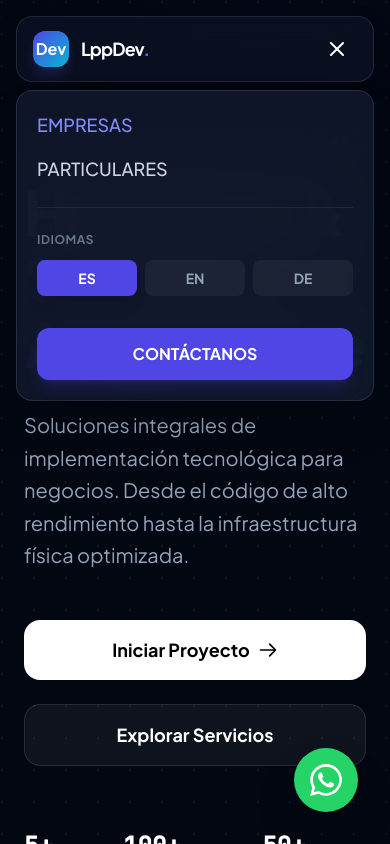
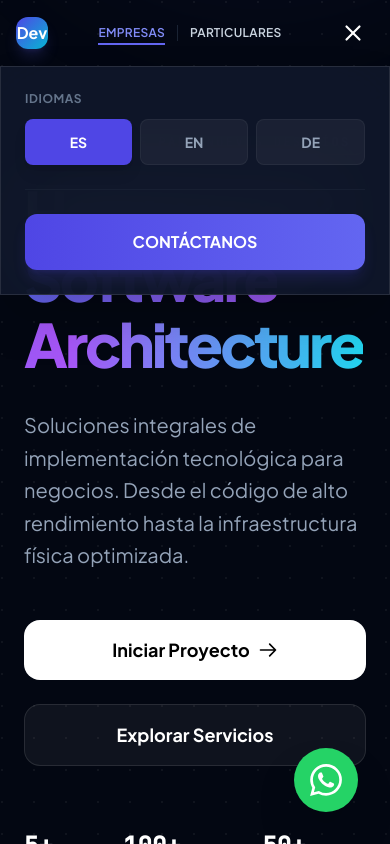
Before and after one commit to lpaulet2506/ProyectLPP, a React (Vite) app: page / in a window 390 px wide. Both pictures are taken after a click on the button 337 px from the left and 49 px from the top of the page. Shown: the top 844 px of the page. Built offline with nearby package versions, Linux system fonts and the light colour scheme.

Commit message:
Update Menu

```diff
--- a/components/Navbar.tsx
+++ b/components/Navbar.tsx
@@ -59,24 +59,64 @@ const Navbar: React.FC<NavbarProps> = ({ onAskMore }) => {
       initial={{ y: -100, opacity: 0 }}
       animate={{ y: 0, opacity: 1 }}
       transition={{ duration: 0.6 }}
-      className={`fixed top-0 left-0 right-0 z-50 transition-all duration-500 px-4 md:px-6 ${
-        isScrolled ? 'pt-2 md:pt-4' : 'pt-4 md:pt-8'
+      className={`fixed top-0 left-0 right-0 z-50 transition-all duration-500 md:px-6 ${
+        isScrolled ? 'pt-0 md:pt-4' : 'pt-0 md:pt-8'
       }`}
     >
       <div className="w-full max-w-7xl mx-auto relative">
-        <div className={`glass px-4 md:px-8 py-3 md:py-4 rounded-2xl flex justify-between items-center shadow-2xl transition-all duration-500 ${
-          isScrolled ? 'bg-slate-950/90 backdrop-blur-xl border-white/10' : 'bg-slate-900/60 md:bg-white/5 backdrop-blur-md border-white/10'
+        <div className={`px-4 md:px-8 py-3 md:py-4 flex justify-between items-center transition-all duration-500 ${
+          isScrolled
+            ? 'bg-slate-950/95 backdrop-blur-xl border-b border-white/5 md:border md:glass md:rounded-2xl md:shadow-2xl'
+            : 'bg-transparent md:glass md:bg-white/5 md:backdrop-blur-md md:border md:border-white/10 md:rounded-2xl md:shadow-2xl'
         }`}>
-          {/* Logo (deslizado a la izquierda) */}
-          <div className="flex items-center gap-3 group cursor-pointer" onClick={() => { window.scrollTo({ top: 0, behavior: 'smooth' }); setIsMobileMenuOpen(false); }}>
-            <div className="w-9 h-9 md:w-10 md:h-10 bg-gradient-to-br from-indigo-600 to-cyan-500 rounded-xl flex items-center justify-center font-bold text-white shadow-lg shadow-indigo-500/20 group-hover:rotate-12 transition duration-300">
+          {/* Logo animado hacia la izquierda */}
+          <motion.div
+            initial={{ x: -20, opacity: 0 }}
+            animate={{ x: 0, opacity: 1 }}
+            transition={{ duration: 0.5, delay: 0.2 }}
+            className="flex items-center gap-2 group cursor-pointer flex-shrink-0"
+            onClick={() => { window.scrollTo({ top: 0, behavior: 'smooth' }); setIsMobileMenuOpen(false); }}
+          >
+            <div className="w-8 h-8 md:w-10 md:h-10 bg-gradient-to-br from-indigo-600 to-cyan-500 rounded-xl flex items-center justify-center font-bold text-white shadow-lg shadow-indigo-500/20 group-hover:rotate-12 transition duration-300">
               Dev
             </div>
-            <span className="text-lg md:text-xl font-bold tracking-tighter text-white">LppDev<span className="text-indigo-500">.</span></span>
-          </div>
+            <span className="text-lg md:text-xl font-bold tracking-tighter text-white hidden sm:block md:block">LppDev<span className="text-indigo-500">.</span></span>
+          </motion.div>
 
-          {/* Menú Desktop */}
-          <div className="hidden md:flex space-x-8 items-center">
+          {/* Opciones de Perfiles (Se muestran tanto en móvil como en escritorio en el centro) */}
+          <motion.div
+            initial={{ y: -10, opacity: 0 }}
+            animate={{ y: 0, opacity: 1 }}
+            transition={{ duration: 0.5, delay: 0.3 }}
+            className="flex flex-1 justify-center items-center gap-3 sm:gap-6 md:hidden px-2"
+          >
+            <button
+              onClick={() => setProfile('business')}
+              className={`transition font-semibold text-xs sm:text-sm tracking-wide relative group ${
+                profile === 'business' ? 'text-indigo-400' : 'text-slate-300 hover:text-white'
+              }`}
+            >
+              {t.nav.business}
+              <span className={`absolute -bottom-1 left-0 h-[2px] bg-indigo-500 transition-all ${
+                profile === 'business' ? 'w-full' : 'w-0 group-hover:w-full'
+              }`}></span>
+            </button>
+            <div className="h-4 w-px bg-slate-700/50"></div>
+            <button
+              onClick={() => setProfile('individual')}
+              className={`transition font-semibold text-xs sm:text-sm tracking-wide relative group ${
+                profile === 'individual' ? 'text-indigo-400' : 'text-slate-300 hover:text-white'
+              }`}
+            >
+              {t.nav.individual}
+              <span className={`absolute -bottom-1 left-0 h-[2px] bg-indigo-500 transition-all ${
+                profile === 'individual' ? 'w-full' : 'w-0 group-hover:w-full'
+              }`}></span>
+            </button>
+          </motion.div>
+
+          {/* Menú Desktop (derecha) */}
+          <div className="hidden md:flex space-x-8 items-center flex-shrink-0">
             <button
               onClick={() => setProfile('business')}
               className={`transition font-medium text-sm tracking-wide relative group ${
@@ -126,48 +166,33 @@ const Navbar: React.FC<NavbarProps> = ({ onAskMore }) => {
             </button>
           </div>
 
-          {/* Mobile Hamburguesa Toggle */}
-          <div className="md:hidden flex items-center">
+          {/* Mobile Hamburguesa Toggle (animado a la derecha) */}
+          <motion.div
+            initial={{ x: 20, opacity: 0 }}
+            animate={{ x: 0, opacity: 1 }}
+            transition={{ duration: 0.5, delay: 0.2 }}
+            className="md:hidden flex items-center justify-end flex-shrink-0"
+          >
             <button
               onClick={() => setIsMobileMenuOpen(!isMobileMenuOpen)}
               className="text-white p-2 hover:bg-white/10 rounded-lg transition-colors"
             >
-              {isMobileMenuOpen ? <X size={24} /> : <Menu size={24} />}
+              {isMobileMenuOpen ? <X size={26} /> : <Menu size={26} />}
             </button>
-          </div>
+          </motion.div>
         </div>
 
         {/* Menú Móvil Dropdown */}
         <AnimatePresence>
           {isMobileMenuOpen && (
             <motion.div
-              initial={{ opacity: 0, y: -20, scale: 0.95 }}
-              animate={{ opacity: 1, y: 0, scale: 1 }}
-              exit={{ opacity: 0, y: -20, scale: 0.95 }}
-              transition={{ duration: 0.2 }}
-              className="md:hidden absolute top-[calc(100%+0.5rem)] left-0 right-0 p-5 rounded-2xl glass bg-slate-900/95 backdrop-blur-2xl border border-white/10 flex flex-col gap-6 shadow-2xl z-50"
+              initial={{ opacity: 0, y: -20, height: 0 }}
+              animate={{ opacity: 1, y: 0, height: 'auto' }}
+              exit={{ opacity: 0, y: -20, height: 0 }}
+              transition={{ duration: 0.3 }}
+              className="md:hidden absolute top-full left-0 right-0 w-full glass bg-slate-900/95 backdrop-blur-2xl border-b border-white/10 overflow-hidden shadow-2xl z-40"
             >
-              <div className="flex flex-col gap-4">
-                <button
-                  onClick={() => { setProfile('business'); setIsMobileMenuOpen(false); }}
-                  className={`text-left text-lg font-medium transition ${
-                    profile === 'business' ? 'text-indigo-400' : 'text-slate-300 hover:text-white'
-                  }`}
-                >
-                  {t.nav.business}
-                </button>
-                <button
-                  onClick={() => { setProfile('individual'); setIsMobileMenuOpen(false); }}
-                  className={`text-left text-lg font-medium transition ${
-                    profile === 'individual' ? 'text-indigo-400' : 'text-slate-300 hover:text-white'
-                  }`}
-                >
-                  {t.nav.individual}
-                </button>
-              </div>
-
-              <div className="h-px w-full bg-slate-800"></div>
-
+              <div className="p-6 flex flex-col gap-6">
                 <div className="flex flex-col gap-3">
                   <p className="text-xs font-bold text-slate-500 tracking-wider uppercase">Idiomas</p>
                   <div className="flex gap-2">
@@ -175,10 +200,10 @@ const Navbar: React.FC<NavbarProps> = ({ onAskMore }) => {
                       <button
                         key={lang}
                         onClick={() => { setLanguage(lang); setIsMobileMenuOpen(false); }}
-                      className={`flex-1 py-2 rounded-lg text-sm font-bold transition-all ${
+                        className={`flex-1 py-3 rounded-lg text-sm font-bold transition-all ${
                           language === lang
                             ? 'bg-indigo-600 text-white shadow-lg'
-                          : 'bg-white/5 text-slate-400 hover:text-white'
+                            : 'bg-white/5 text-slate-400 hover:text-white border border-white/5'
                         }`}
                       >
                         {lang.toUpperCase()}
@@ -187,12 +212,15 @@ const Navbar: React.FC<NavbarProps> = ({ onAskMore }) => {
                   </div>
                 </div>
 
+                <div className="h-px w-full bg-slate-800/50"></div>
+
                 <button
                   onClick={handleContactClick}
-                className="w-full bg-indigo-600 hover:bg-indigo-500 text-white px-6 py-3.5 rounded-xl font-bold text-base transition-all transform active:scale-95 shadow-lg shadow-indigo-600/20 mt-2"
+                  className="w-full bg-gradient-to-r from-indigo-600 to-indigo-500 hover:from-indigo-500 hover:to-indigo-400 text-white px-6 py-4 rounded-xl font-bold text-base transition-all transform active:scale-95 shadow-lg shadow-indigo-600/20"
                 >
                   {t.nav.contactUs}
                 </button>
+              </div>
             </motion.div>
           )}
         </AnimatePresence>
```
Also changed, not shown: index.html (+47 -15 lines). Lines whose indentation alone changed are shown as unchanged.
